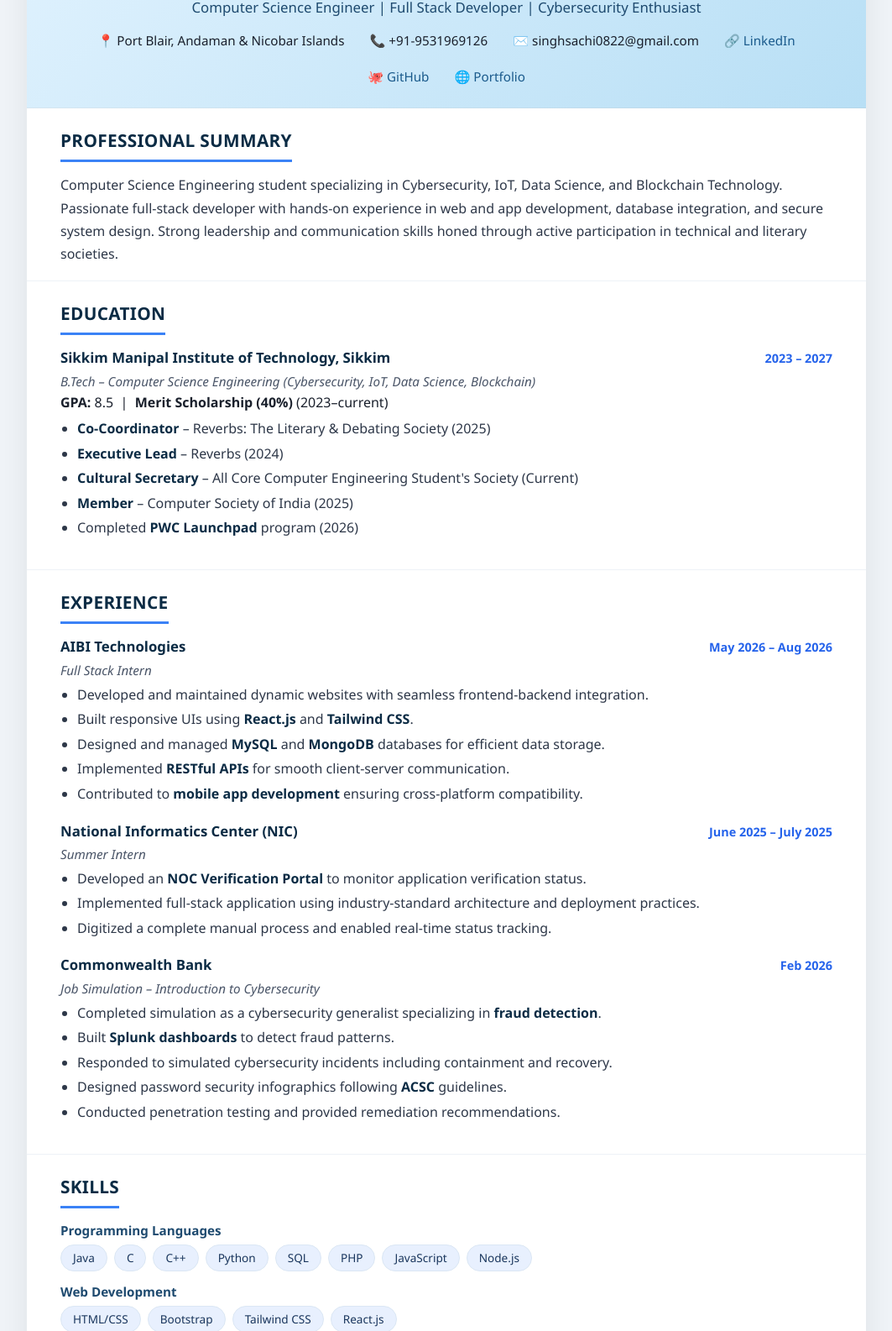
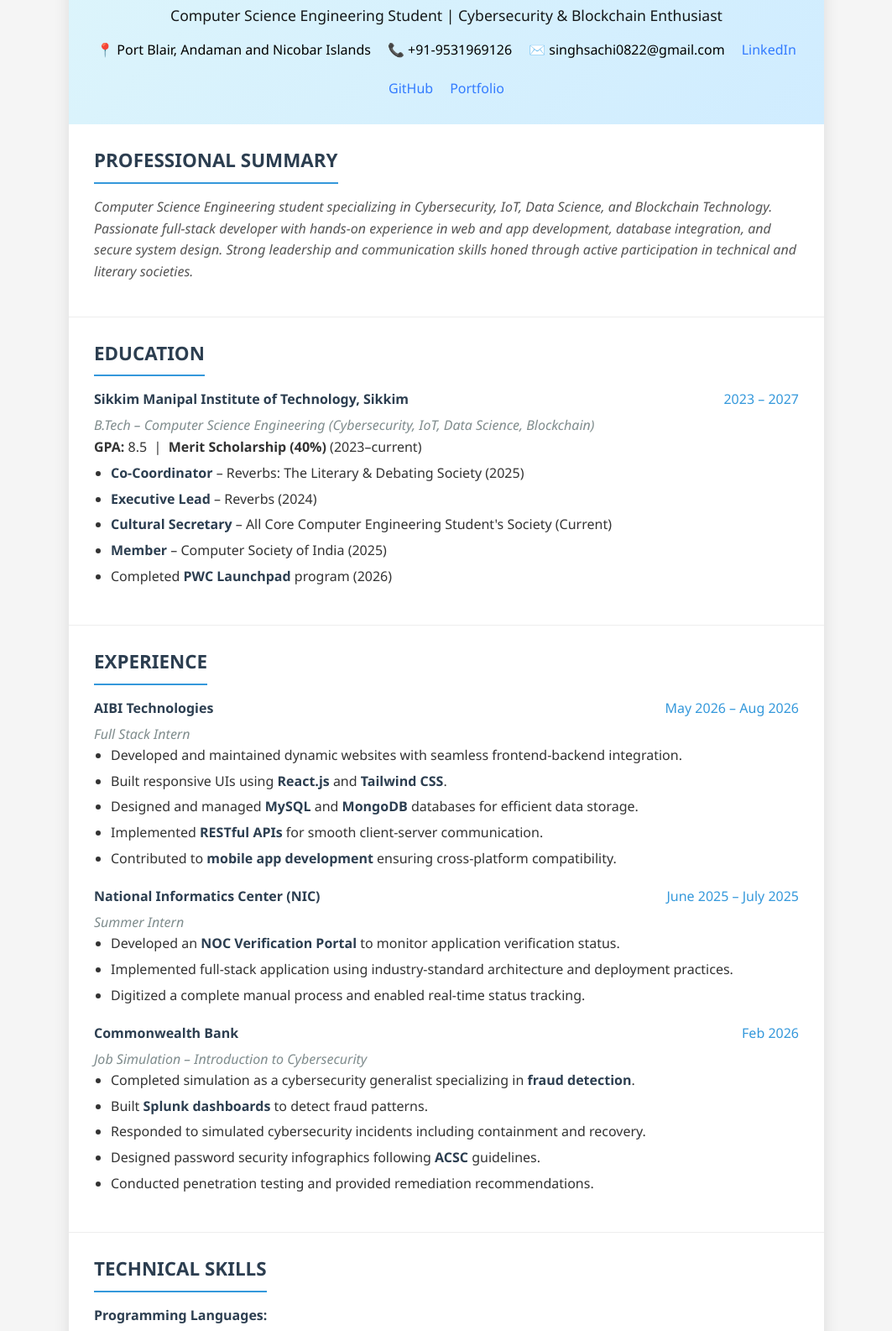
Before and after one commit to sachisingh0822-04/My-repository, a plain HTML site: page index.html in a window 1280 px wide. Shown: the part 130-1715 px from the top of the page at 84% size, without its empty margins (108-1171 px from the left). Drawn offline with Linux system fonts and the light colour scheme.

Commit message:
revert to earlier theme \

```diff
--- a/index.html
+++ b/index.html
@@ -13,72 +13,66 @@
         }
 
         body {
-            background-color: #f0f4f8;
-            color: #1a202c;
+            background-color: #f5f5f5;
+            color: #333;
             line-height: 1.6;
-            padding: 20px;
         }
 
         .resume-container {
-            max-width: 1000px;
-            margin: 0 auto;
+            max-width: 900px;
+            margin: 30px auto;
             background: white;
-            box-shadow: 0 10px 40px rgba(0, 0, 0, 0.08);
-            border-radius: 12px;
+            box-shadow: 0 0 20px rgba(0, 0, 0, 0.1);
+            border-radius: 8px;
             overflow: hidden;
         }
 
-        /* ===== HEADER ===== */
+        /* ===== ORIGINAL HEADER THEME ===== */
         .header {
-            background: linear-gradient(135deg, #e0f2fe, #b8dff5);
-            padding: 35px 40px 25px;
+            background: linear-gradient(135deg, #ddf5fb, #bee5ffb9);
+            color: #000;
+            padding: 30px;
             text-align: center;
-            border-bottom: 1px solid rgba(0, 0, 0, 0.05);
         }
 
         .header h1 {
-            font-size: 2.6rem;
-            font-weight: 700;
+            font-size: 2.5rem;
+            margin-bottom: 10px;
             letter-spacing: 1px;
-            color: #0b2b44;
-            margin-bottom: 4px;
         }
 
-        .header .tagline {
-            font-size: 1.05rem;
-            color: #1e4a6f;
-            font-weight: 500;
+        .header p {
+            font-size: 1.1rem;
+            opacity: 0.9;
         }
 
         .contact-info {
             display: flex;
             justify-content: center;
             flex-wrap: wrap;
-            gap: 18px 30px;
-            margin-top: 14px;
-            font-size: 0.95rem;
-        }
-
-        .contact-info a {
-            color: #1a5a8c;
-            text-decoration: none;
-            font-weight: 500;
-        }
-
-        .contact-info a:hover {
-            text-decoration: underline;
+            gap: 20px;
+            margin-top: 15px;
         }
 
         .contact-item {
             display: flex;
             align-items: center;
-            gap: 6px;
+            gap: 8px;
+        }
+
+        .contact-item a {
+            color: rgba(45, 119, 255, 0.971);
+            text-decoration: none;
+        }
+
+        .contact-item a:hover {
+            text-decoration: underline;
         }
 
         /* ===== SECTIONS ===== */
         .section {
-            padding: 22px 40px 18px;
-            border-bottom: 1px solid #edf2f7;
+            padding: 25px 30px;
+            border-bottom: 1px solid #eee;
         }
 
         .section:last-child {
@@ -86,147 +80,112 @@
         }
 
         .section-title {
-            font-size: 1.3rem;
-            font-weight: 700;
-            color: #0b2b44;
-            margin-bottom: 14px;
-            padding-bottom: 6px;
-            border-bottom: 3px solid #3b82f6;
+            color: #2c3e50;
+            font-size: 1.4rem;
+            margin-bottom: 15px;
+            padding-bottom: 8px;
+            border-bottom: 2px solid #3498db;
             display: inline-block;
-            letter-spacing: 0.3px;
         }
 
-        .summary {
-            color: #2d3748;
-            font-size: 1rem;
-            line-height: 1.7;
-        }
-
-        /* ===== ITEMS ===== */
         .education-item,
         .experience-item,
-        .project-item,
-        .certification-item,
-        .activity-item {
-            margin-bottom: 18px;
+        .project-item {
+            margin-bottom: 20px;
         }
 
         .item-header {
             display: flex;
             justify-content: space-between;
-            align-items: baseline;
+            margin-bottom: 5px;
             flex-wrap: wrap;
-            gap: 6px 12px;
-            margin-bottom: 2px;
         }
 
         .item-title {
-            font-weight: 700;
-            font-size: 1.05rem;
-            color: #0b2b44;
+            font-weight: 600;
+            color: #2c3e50;
         }
 
         .item-subtitle {
-            color: #4a5568;
+            color: #7f8c8d;
             font-style: italic;
-            font-size: 0.95rem;
         }
 
         .item-date {
-            color: #2563eb;
-            font-weight: 600;
-            font-size: 0.9rem;
-            white-space: nowrap;
+            color: #3498db;
+            font-weight: 500;
         }
 
-        .highlight {
-            font-weight: 600;
-            color: #0b2b44;
-        }
-
-        ul {
-            padding-left: 20px;
-            margin-top: 4px;
-        }
-
-        li {
-            margin-bottom: 4px;
-            color: #2d3748;
-        }
-
-        /* ===== SKILLS ===== */
         .skills-category {
-            margin-bottom: 12px;
+            margin-bottom: 15px;
         }
 
         .skills-category-title {
             font-weight: 600;
-            color: #1e4a6f;
-            font-size: 0.95rem;
-            margin-bottom: 5px;
+            margin-bottom: 8px;
+            color: #2c3e50;
         }
 
         .skills-list {
             display: flex;
             flex-wrap: wrap;
-            gap: 8px;
+            gap: 10px;
+            margin-top: 5px;
         }
 
         .skill-tag {
-            background: #e8f0fe;
-            padding: 4px 14px;
+            background: #eaf2f8;
+            padding: 5px 12px;
             border-radius: 20px;
-            font-size: 0.85rem;
-            color: #1a365d;
-            border: 1px solid #dbe7f4;
+            font-size: 0.9rem;
+            color: #2c3e50;
         }
 
-        /* ===== RESPONSIVE ===== */
+        .certification-item,
+        .activity-item {
+            margin-bottom: 10px;
+        }
+
+        .summary {
+            font-style: italic;
+            margin-bottom: 15px;
+            color: #555;
+        }
+
+        ul {
+            padding-left: 20px;
+        }
+
+        li {
+            margin-bottom: 5px;
+        }
+
+        .highlight {
+            font-weight: 600;
+            color: #2c3e50;
+        }
+
         @media (max-width: 768px) {
-            body {
-                padding: 10px;
+            .resume-container {
+                margin: 10px;
             }
-
             .header {
-                padding: 24px 18px 18px;
+                padding: 20px;
             }
-
             .header h1 {
                 font-size: 2rem;
             }
-
             .section {
-                padding: 18px 20px 14px;
+                padding: 20px;
             }
-
-            .contact-info {
-                gap: 10px 16px;
-                font-size: 0.85rem;
-            }
-
             .item-header {
                 flex-direction: column;
-                align-items: flex-start;
             }
-
             .item-date {
-                margin-top: 2px;
+                margin-top: 5px;
             }
-        }
-
-        @media print {
-            body {
-                background: white;
-                padding: 0;
-            }
-
-            .resume-container {
-                box-shadow: none;
-                border-radius: 0;
-            }
-
-            .section {
-                page-break-inside: avoid;
+            .contact-info {
+                gap: 10px;
             }
         }
     </style>
@@ -235,17 +194,29 @@
 
     <div class="resume-container">
 
-        <!-- ===== HEADER ===== -->
+        <!-- ===== HEADER (ORIGINAL THEME) ===== -->
         <div class="header">
             <h1>SACHI SINGH</h1>
-            <p class="tagline">Computer Science Engineer | Full Stack Developer | Cybersecurity Enthusiast</p>
+            <p>Computer Science Engineering Student | Cybersecurity &amp; Blockchain Enthusiast</p>
             <div class="contact-info">
-                <span class="contact-item">📍 Port Blair, Andaman &amp; Nicobar Islands</span>
-                <span class="contact-item">📞 +91-9531969126</span>
-                <span class="contact-item">✉️ singhsachi0822@gmail.com</span>
-                <span class="contact-item"><a href="https://www.linkedin.com/in/sachi-singh-5222a3266" target="_blank">🔗 LinkedIn</a></span>
-                <span class="contact-item"><a href="https://github.com/sachisingh0822-04" target="_blank">🐙 GitHub</a></span>
-                <span class="contact-item"><a href="https://sachisingh0822-04.github.io/My-repository/" target="_blank">🌐 Portfolio</a></span>
+                <div class="contact-item">
+                    <span>📍 Port Blair, Andaman and Nicobar Islands</span>
+                </div>
+                <div class="contact-item">
+                    <span>📞 +91-9531969126</span>
+                </div>
+                <div class="contact-item">
+                    <span>✉️ singhsachi0822@gmail.com</span>
+                </div>
+                <div class="contact-item">
+                    <span><a href="https://www.linkedin.com/in/sachi-singh-5222a3266" target="_blank">LinkedIn</a></span>
+                </div>
+                <div class="contact-item">
+                    <span><a href="https://github.com/sachisingh0822-04" target="_blank">GitHub</a></span>
+                </div>
+                <div class="contact-item">
+                    <span><a href="https://sachisingh0822-04.github.io/My-repository/" target="_blank">Portfolio</a></span>
+                </div>
             </div>
         </div>
 
@@ -260,8 +231,8 @@
             <h2 class="section-title">EDUCATION</h2>
             <div class="education-item">
                 <div class="item-header">
-                    <span class="item-title">Sikkim Manipal Institute of Technology, Sikkim</span>
-                    <span class="item-date">2023 – 2027</span>
+                    <div class="item-title">Sikkim Manipal Institute of Technology, Sikkim</div>
+                    <div class="item-date">2023 – 2027</div>
                 </div>
                 <div class="item-subtitle">B.Tech – Computer Science Engineering (Cybersecurity, IoT, Data Science, Blockchain)</div>
                 <div><strong>GPA:</strong> 8.5 &nbsp;|&nbsp; <strong>Merit Scholarship (40%)</strong> (2023–current)</div>
@@ -279,10 +250,11 @@
         <div class="section">
             <h2 class="section-title">EXPERIENCE</h2>
 
+            <!-- NEW: AIBI Technologies -->
             <div class="experience-item">
                 <div class="item-header">
-                    <span class="item-title">AIBI Technologies</span>
-                    <span class="item-date">May 2026 – Aug 2026</span>
+                    <div class="item-title">AIBI Technologies</div>
+                    <div class="item-date">May 2026 – Aug 2026</div>
                 </div>
                 <div class="item-subtitle">Full Stack Intern</div>
                 <ul>
@@ -294,10 +266,11 @@
                 </ul>
             </div>
 
+            <!-- EXISTING: NIC -->
             <div class="experience-item">
                 <div class="item-header">
-                    <span class="item-title">National Informatics Center (NIC)</span>
-                    <span class="item-date">June 2025 – July 2025</span>
+                    <div class="item-title">National Informatics Center (NIC)</div>
+                    <div class="item-date">June 2025 – July 2025</div>
                 </div>
                 <div class="item-subtitle">Summer Intern</div>
                 <ul>
@@ -307,10 +280,11 @@
                 </ul>
             </div>
 
+            <!-- NEW: Commonwealth Bank -->
             <div class="experience-item">
                 <div class="item-header">
-                    <span class="item-title">Commonwealth Bank</span>
-                    <span class="item-date">Feb 2026</span>
+                    <div class="item-title">Commonwealth Bank</div>
+                    <div class="item-date">Feb 2026</div>
                 </div>
                 <div class="item-subtitle">Job Simulation – Introduction to Cybersecurity</div>
                 <ul>
@@ -325,10 +299,10 @@
 
         <!-- ===== SKILLS ===== -->
         <div class="section">
-            <h2 class="section-title">SKILLS</h2>
+            <h2 class="section-title">TECHNICAL SKILLS</h2>
 
             <div class="skills-category">
-                <div class="skills-category-title">Programming Languages</div>
+                <div class="skills-category-title">Programming Languages:</div>
                 <div class="skills-list">
                     <span class="skill-tag">Java</span>
                     <span class="skill-tag">C</span>
@@ -342,7 +316,7 @@
             </div>
 
             <div class="skills-category">
-                <div class="skills-category-title">Web Development</div>
+                <div class="skills-category-title">Web Development:</div>
                 <div class="skills-list">
                     <span class="skill-tag">HTML/CSS</span>
                     <span class="skill-tag">Bootstrap</span>
@@ -352,7 +326,7 @@
             </div>
 
             <div class="skills-category">
-                <div class="skills-category-title">Backend &amp; Databases</div>
+                <div class="skills-category-title">Backend &amp; Databases:</div>
                 <div class="skills-list">
                     <span class="skill-tag">PHP</span>
                     <span class="skill-tag">Node.js</span>
@@ -363,7 +337,7 @@
             </div>
 
             <div class="skills-category">
-                <div class="skills-category-title">Data Science &amp; AI</div>
+                <div class="skills-category-title">Data Science &amp; AI:</div>
                 <div class="skills-list">
                     <span class="skill-tag">TensorFlow</span>
                     <span class="skill-tag">Scikit-Learn</span>
@@ -374,7 +348,7 @@
             </div>
 
             <div class="skills-category">
-                <div class="skills-category-title">Tools &amp; Platforms</div>
+                <div class="skills-category-title">Developer Tools:</div>
                 <div class="skills-list">
                     <span class="skill-tag">Git/GitHub</span>
                     <span class="skill-tag">VS Code</span>
@@ -386,7 +360,7 @@
             </div>
 
             <div class="skills-category">
-                <div class="skills-category-title">Soft Skills</div>
+                <div class="skills-category-title">Soft Skills:</div>
                 <div class="skills-list">
                     <span class="skill-tag">Interpersonal Communication</span>
                     <span class="skill-tag">Team Management</span>
@@ -400,10 +374,11 @@
         <div class="section">
             <h2 class="section-title">PROJECTS</h2>
 
+            <!-- NEW: Background Verification System -->
             <div class="project-item">
                 <div class="item-header">
-                    <span class="item-title">Background Verification System</span>
-                    <span class="item-date">2026</span>
+                    <div class="item-title">Background Verification System</div>
+                    <div class="item-date">2026</div>
                 </div>
                 <ul>
                     <li>Built a full-stack web portal using <span class="highlight">Node.js, Express.js, MongoDB, and Tailwind CSS</span> for candidate document verification.</li>
@@ -413,10 +388,11 @@
                 </ul>
             </div>
 
+            <!-- EXISTING: Geo-temporal -->
             <div class="project-item">
                 <div class="item-header">
-                    <span class="item-title">Geo-temporal Image Analysis for OSINT</span>
-                    <span class="item-date">In Development</span>
+                    <div class="item-title">Geo-temporal Image Analysis for OSINT</div>
+                    <div class="item-date">In Development</div>
                 </div>
                 <ul>
                     <li>Developing a <span class="highlight">CNN-based model</span> to predict image geolocation within SMIT campus.</li>
@@ -426,10 +402,11 @@
                 </ul>
             </div>
 
+            <!-- EXISTING: NOC Verification -->
             <div class="project-item">
                 <div class="item-header">
-                    <span class="item-title">NOC Verification Portal</span>
-                    <span class="item-date">2025</span>
+                    <div class="item-title">NOC Verification Portal</div>
+                    <div class="item-date">2025</div>
                 </div>
                 <ul>
                     <li>Engineered a full-stack web portal for NOC verification using <span class="highlight">PHP, Bootstrap, and MySQL</span>.</li>
@@ -469,29 +446,29 @@
             <h2 class="section-title">EXTRACURRICULAR ACTIVITIES</h2>
             <div class="activity-item">
                 <div class="item-header">
-                    <span class="item-title">Co-Coordinator</span>
-                    <span class="item-date">2025</span>
+                    <div class="item-title">Co-Coordinator</div>
+                    <div class="item-date">2025</div>
                 </div>
-                <div class="item-subtitle">Reverbs – The Literary &amp; Debating Society, SMIT</div>
+                <div class="item-subtitle">REVERBS – Debating Society of SMIT</div>
             </div>
             <div class="activity-item">
                 <div class="item-header">
-                    <span class="item-title">Executive Lead</span>
-                    <span class="item-date">2024</span>
+                    <div class="item-title">Executive Lead</div>
+                    <div class="item-date">2024</div>
                 </div>
-                <div class="item-subtitle">Reverbs – The Literary &amp; Debating Society, SMIT</div>
+                <div class="item-subtitle">REVERBS – Debating Society of SMIT</div>
             </div>
             <div class="activity-item">
                 <div class="item-header">
-                    <span class="item-title">Cultural Secretary</span>
-                    <span class="item-date">Current</span>
+                    <div class="item-title">Cultural Secretary</div>
+                    <div class="item-date">Current</div>
                 </div>
                 <div class="item-subtitle">All Core Computer Engineering Student's Society, SMIT</div>
             </div>
             <div class="activity-item">
                 <div class="item-header">
-                    <span class="item-title">Member</span>
-                    <span class="item-date">2025 – Present</span>
+                    <div class="item-title">Member</div>
+                    <div class="item-date">2025 – Present</div>
                 </div>
                 <div class="item-subtitle">Computer Society of India – SMIT Campus</div>
             </div>
```
